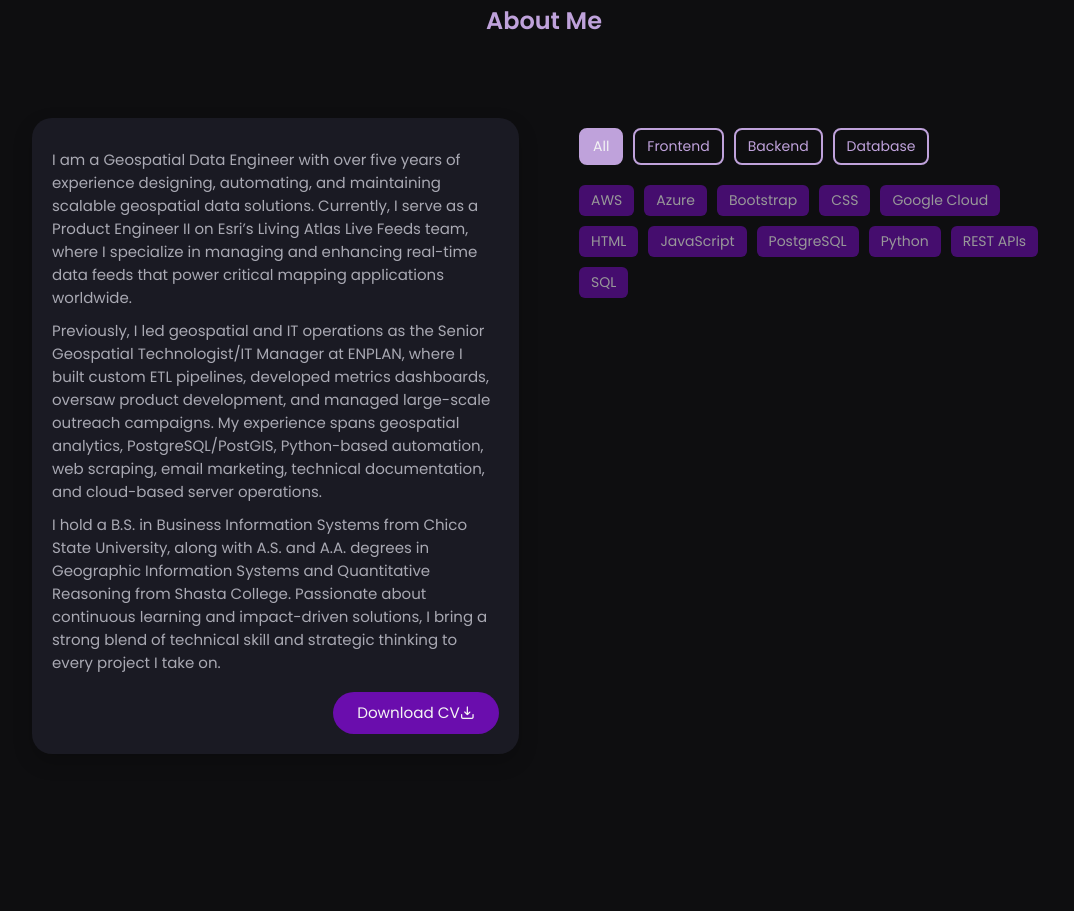
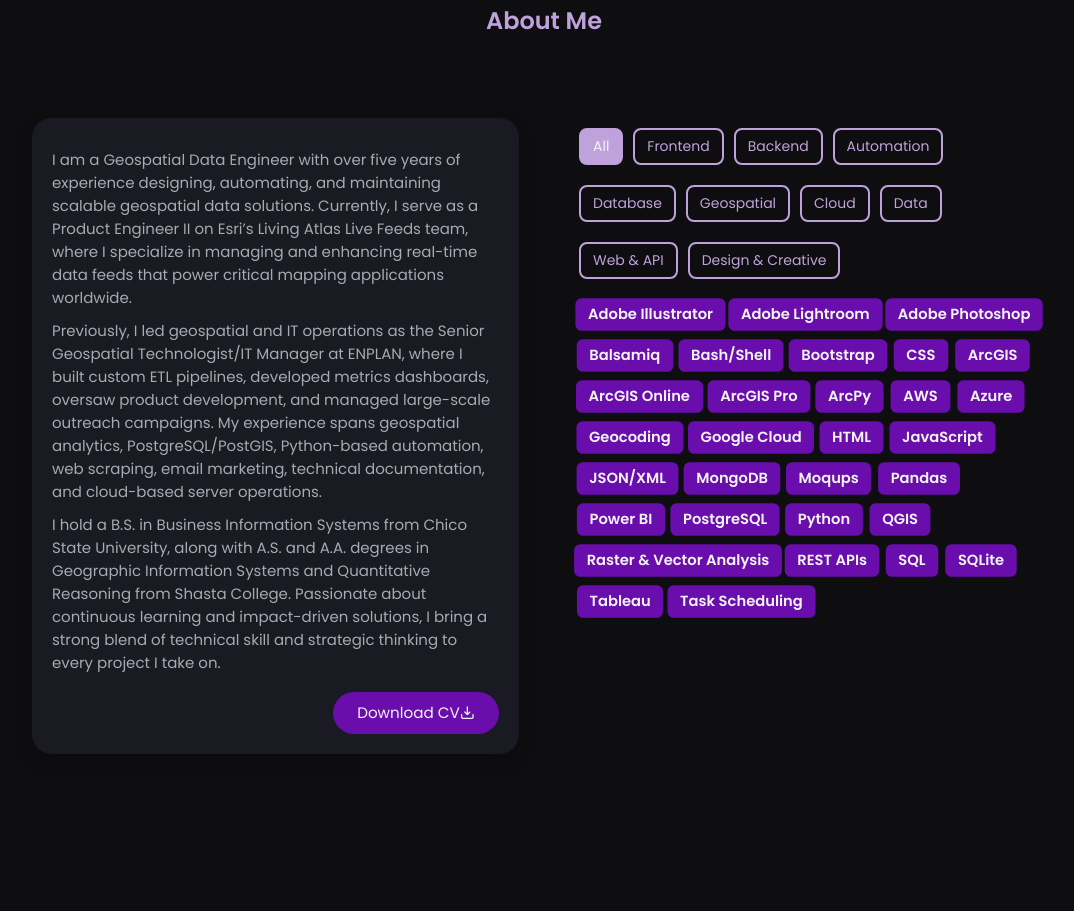
Before and after one commit to jlittleton610/jlittleton610.github.io, a plain HTML site: page index.html in a window 1280 px wide. Shown: the part 877-1788 px from the top of the page, without its empty margins (96-1170 px from the left). Drawn offline with nearby package versions, Linux system fonts and the light colour scheme.

Commit message:
Expanded skill section

```diff
--- a/index.html
+++ b/index.html
@@ -95,20 +95,46 @@
                               <button class="skill-filter-btn active" data-skill="all">All</button>
                               <button class="skill-filter-btn" data-skill="frontend">Frontend</button>
                               <button class="skill-filter-btn" data-skill="backend">Backend</button>
+                              <button class="skill-filter-btn" data-skill="automation">Automation</button>
                               <button class="skill-filter-btn" data-skill="database">Database</button>
+                              <button class="skill-filter-btn" data-skill="geospatial">Geospatial</button>
+                              <button class="skill-filter-btn" data-skill="cloud">Cloud</button>
+                              <button class="skill-filter-btn" data-skill="data">Data</button>
+                              <button class="skill-filter-btn" data-skill="web">Web & API</button>
+                              <button class="skill-filter-btn" data-skill="design">Design & Creative</button>
                           </div>
                           <div class="skills-list">
-                                <span class="skill-tag" data-type="backend">AWS</span>
-                                <span class="skill-tag" data-type="backend">Azure</span>
+                              <span class="skill-tag" data-type="design">Adobe Illustrator</span>
+                              <span class="skill-tag" data-type="design">Adobe Lightroom</span>
+                              <span class="skill-tag" data-type="design">Adobe Photoshop</span>
+                              <span class="skill-tag" data-type="frontend design">Balsamiq</span>
+                              <span class="skill-tag" data-type="automation backend">Bash/Shell</span>
                               <span class="skill-tag" data-type="frontend">Bootstrap</span>
                               <span class="skill-tag" data-type="frontend">CSS</span>
-                                <span class="skill-tag" data-type="backend">Google Cloud</span>
+                              <span class="skill-tag" data-type="data geospatial">ArcGIS</span>
+                              <span class="skill-tag" data-type="data geospatial">ArcGIS Online</span>
+                              <span class="skill-tag" data-type="data geospatial">ArcGIS Pro</span>
+                              <span class="skill-tag" data-type="data geospatial">ArcPy</span>
+                              <span class="skill-tag" data-type="backend cloud">AWS</span>
+                              <span class="skill-tag" data-type="backend cloud">Azure</span>
+                              <span class="skill-tag" data-type="geospatial">Geocoding</span>
+                              <span class="skill-tag" data-type="backend cloud">Google Cloud</span>
                               <span class="skill-tag" data-type="frontend">HTML</span>
                               <span class="skill-tag" data-type="frontend">JavaScript</span>
+                              <span class="skill-tag" data-type="web api">JSON/XML</span>
+                              <span class="skill-tag" data-type="database">MongoDB</span>
+                              <span class="skill-tag" data-type="frontend design">Moqups</span>
+                              <span class="skill-tag" data-type="data">Pandas</span>
+                              <span class="skill-tag" data-type="data">Power BI</span>
                               <span class="skill-tag" data-type="database">PostgreSQL</span>
-                                <span class="skill-tag" data-type="backend">Python</span>
-                                <span class="skill-tag" data-type="backend">REST APIs</span>
+                              <span class="skill-tag" data-type="automation backend">Python</span>
+                              <span class="skill-tag" data-type="geospatial">QGIS</span>
+                              <span class="skill-tag" data-type="geospatial">Raster & Vector Analysis</span>
+                              <span class="skill-tag" data-type="backend web api">REST APIs</span>
                               <span class="skill-tag" data-type="database">SQL</span>
+                              <span class="skill-tag" data-type="database">SQLite</span>
+                              <span class="skill-tag" data-type="data">Tableau</span>
+                              <span class="skill-tag" data-type="automation">Task Scheduling</span>
                           </div>
                         </div>
                     </div>
--- a/main.js
+++ b/main.js
@@ -30,7 +30,7 @@ window.onscroll = function () {
   }
 };
 
-/* ----- TYPING EFFECT, SKILL FILTERS, SCROLL REVEAL, WORK CAROUSEL ----- */
+/* ----- TYPING EFFECT ----- */
 document.addEventListener("DOMContentLoaded", () => {
   /* TYPING EFFECT */
   new Typed(".typedText", {
@@ -52,10 +52,18 @@ document.addEventListener("DOMContentLoaded", () => {
 
     const selected = btn.dataset.skill;
     skillTags.forEach((tag) => {
-        tag.classList.toggle("highlight", selected === "all" || tag.dataset.type === selected);
+      // Split data-type by space and check if selected is included
+      const types = tag.dataset.type.split(' ');
+      tag.classList.toggle("highlight", selected === "all" || types.includes(selected));
     });
   });
 });
+
+// Highlight all skills on page load if "All" is active
+const allBtn = document.querySelector('.skill-filter-btn[data-skill="all"]');
+if (allBtn && allBtn.classList.contains('active')) {
+  skillTags.forEach(tag => tag.classList.add('highlight'));
+}
 
   /* SCROLL REVEAL ANIMATIONS */
   const sr = ScrollReveal({ origin: "top", distance: "80px", duration: 2000, reset: true });
```
Lines whose indentation alone changed are shown as unchanged.
